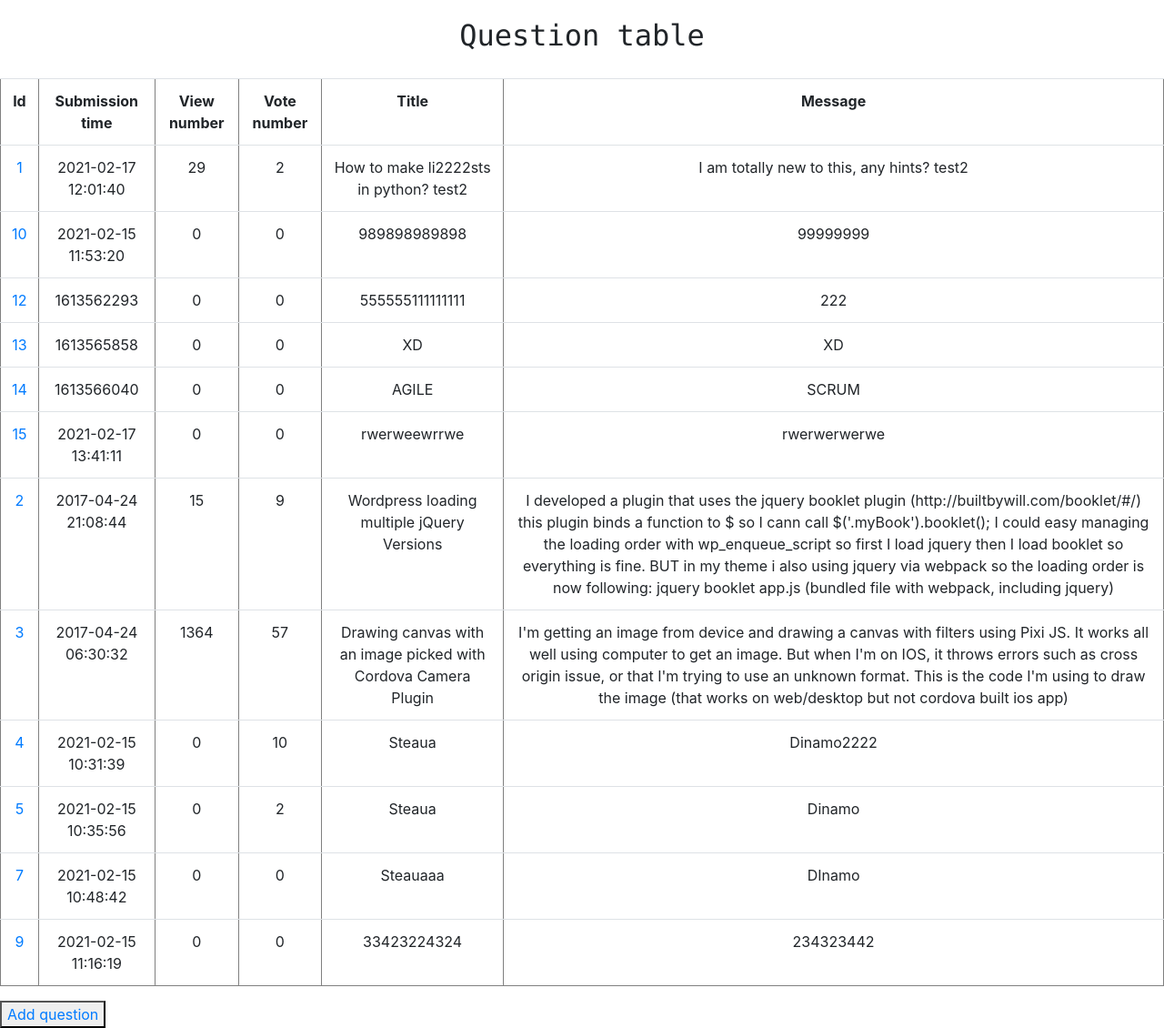
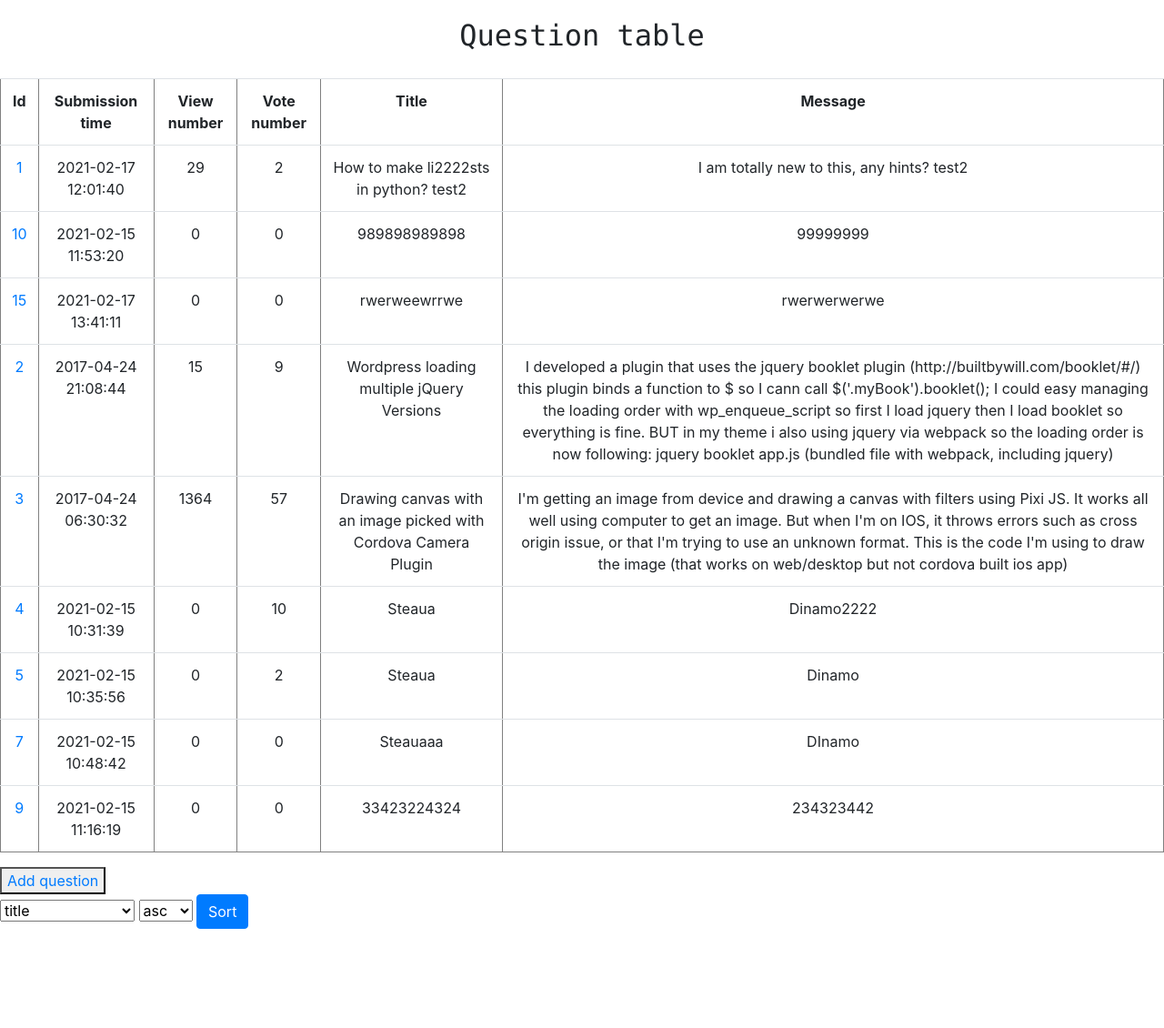
Before and after one commit to CozminM/Ask_Mate, a Flask app: a page that uses templates/list_questions.html in a window 1280 px wide. Shown: the whole page at 91% size. After the commit the page ends 1021 px from the top, so only its background shows below. Run offline with Flask 2, Linux system fonts and the light colour scheme; some libraries are stand-ins or nearby versions.

Commit message:
Refactoring, clean html code

```diff
--- a/sample_data/question.csv
+++ b/sample_data/question.csv
@@ -17,7 +17,4 @@ This is the code I'm using to draw the image (that works on web/desktop but not
 7,2021-02-15 10:48:42,0,0,Steauaaa,DInamo ,battlefield_5_2018_video_game-wallpaper-3440x1440.jpg
 9,2021-02-15 11:16:19,0,0,33423224324,234323442,133086639-erp-icon-enterprise-resource-planning-erp-process.jpg
 10,2021-02-15 11:53:20,0,0,989898989898,99999999,kisspng-logo-brand-organization-number-erp-icon-5b5b9ccb70c970.489304551532730571462.png
-12,1613562293,0,0,555555111111111,222,133086639-erp-icon-enterprise-resource-planning-erp-process.jpg
-13,1613565858,0,0,XD,XD,133086639-erp-icon-enterprise-resource-planning-erp-process.jpg
-14,1613566040,0,0,AGILE,SCRUM,kisspng-logo-brand-organization-number-erp-icon-5b5b9ccb70c970.489304551532730571462.png
 15,2021-02-17 13:41:11,0,0,rwerweewrrwe,rwerwerwerwe,133086639-erp-icon-enterprise-resource-planning-erp-process.jpg
--- a/server.py
+++ b/server.py
@@ -8,7 +8,7 @@ app = Flask(__name__)
 app.config['UPLOAD_FOLDER'] = '/home/bogdan/Desktop/web projects/ask-mate-1-python-bogdaniordan/static/images/'
 
 
-@app.route("/")
+@app.route("/", methods=['GET', 'POST'])
 def index_page():
     return redirect(url_for('questions_page', criteria='id', direction='asc'))
 
@@ -17,6 +17,11 @@ def index_page():
 def questions_page(criteria, direction):
     unsorted_data = data_manager.read_from_csv(data_manager.questions_file)
     sorted_data = util.sort_data(unsorted_data, criteria, direction)
+    if request.method == 'POST':
+        criteriazzz = request.form['sort-direction']
+        print(criteria)
+        directionzzz = request.form['sort-order']
+        return redirect(url_for('questions_page', criteria=criteriazzz, direction=directionzzz))
     return render_template('list_questions.html', data=sorted_data)
 
 
@@ -65,7 +70,8 @@ def edit_question(question_id):
         title_input = request.form['title']
         message_input = request.form['message']
         time_input = util.single_value_dateconverter(round(time.time()))
-        data_manager.update_question(question_id, raw_data, data_manager.QUESTION_HEADER, data_manager.questions_file, title_input, message_input, time_input)
+        data_manager.update_question(question_id, raw_data, data_manager.QUESTION_HEADER, data_manager.questions_file,
+                                     title_input, message_input, time_input)
         return redirect(url_for('individual_q_and_a', question_id=question_id))
     return render_template('edit_question.html', questionz=question)
 
--- a/templates/list_questions.html
+++ b/templates/list_questions.html
@@ -29,5 +29,21 @@
         {% endfor %}
     </table>
     <button type="button"><a href="{{ url_for('add_question_page') }}">Add question</a></button>
+    <div class="sort">
+        <form mehod="post">
+            <select name="sort-direction">
+                <option value="title">title</option>
+                <option value="submission_time">submission_time</option>
+                <option value="view_number">view_number</option>
+                <option value="vote_number">vote_number</option>
+                <option value="message">message</option>
+            </select>
+            <select name="sort-order">
+                <option value="asc">asc</option>
+                <option value="desc">desc</option>
+            </select>
+            <button class="btn btn-primary" type="submit" value="submit" name="submit_button">Sort</button>
+        </form>
+        </div>
 </body>
 </html>
```
